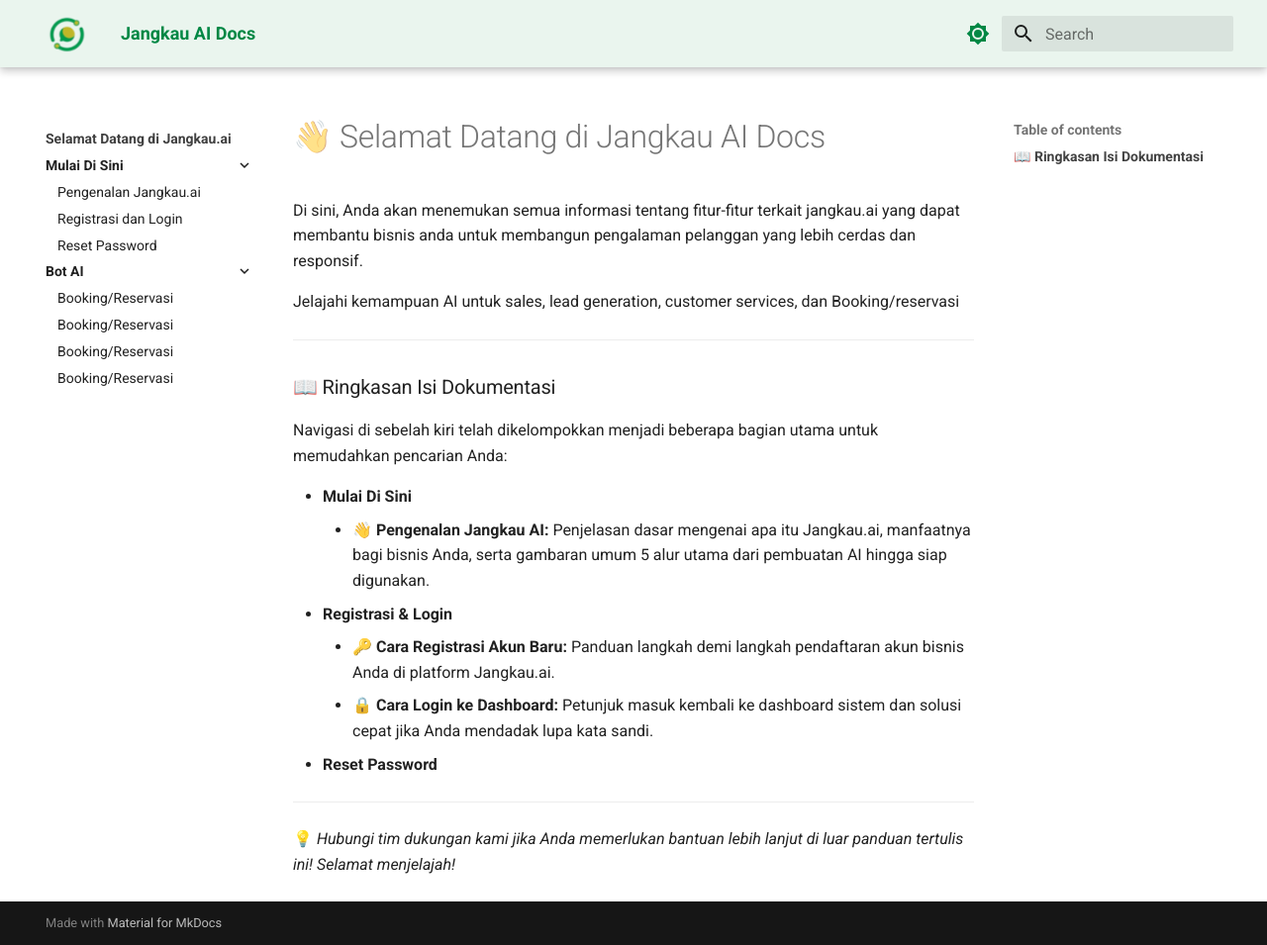
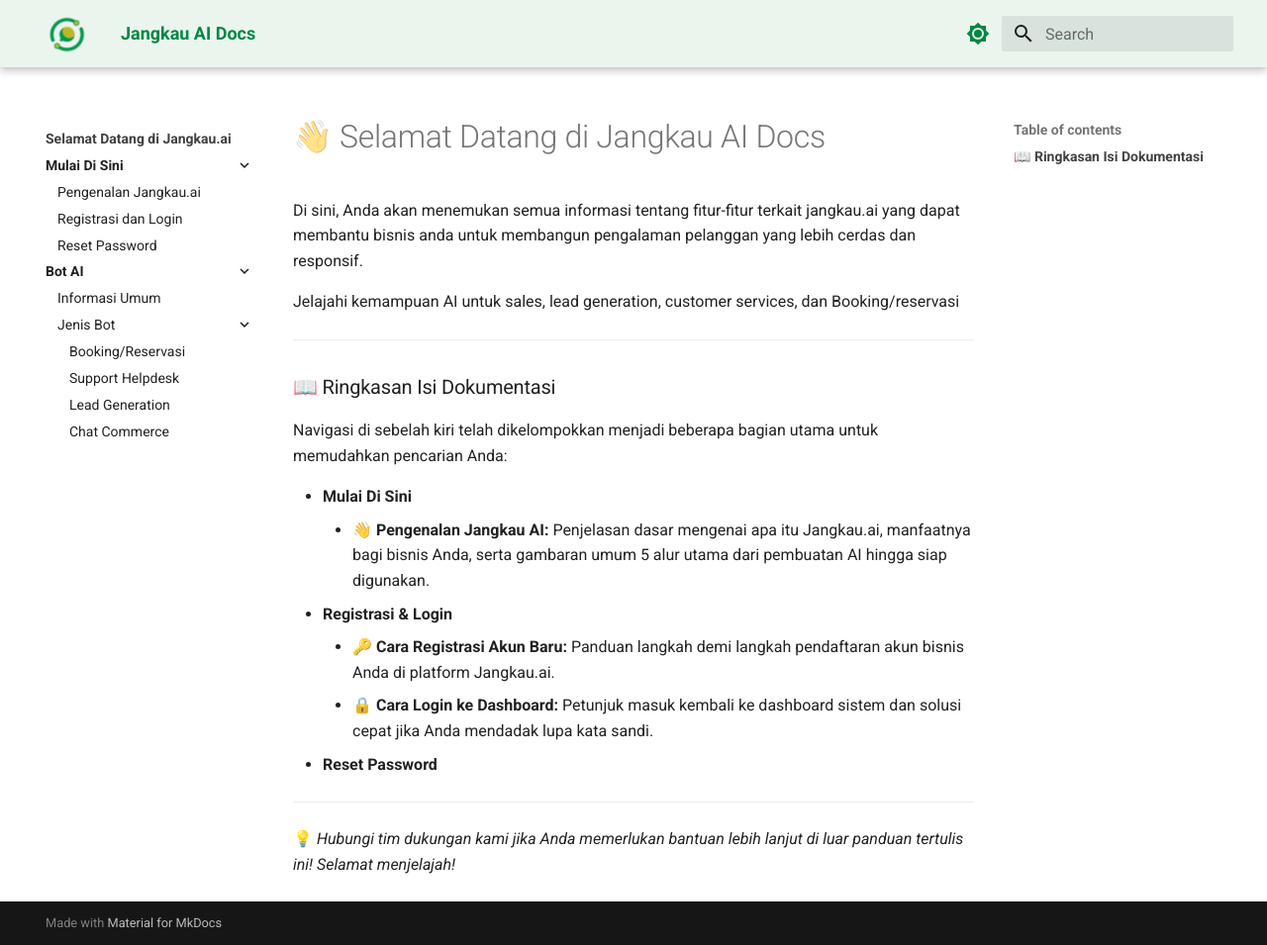
Before and after one commit to dedeaditiaa-oss/Docs-Jangkau-AI-Team, an MkDocs documentation site: the page built from docs/index.md, in a window 1280 px wide and 955 px high. Shown: the whole window at 99% size. Built offline with MkDocs 1.6.1 and Material for MkDocs 9.7.7, drawn with Linux system fonts in a browser that asks for light colours.

Commit message:
Update 280520261612

```diff
--- a/mkdocs.yml
+++ b/mkdocs.yml
@@ -31,7 +31,10 @@ nav:
       - Registrasi dan Login: registrasi-dan-login.md
       - Reset Password: reset-password.md
   - Bot AI :
-      - Booking/Reservasi : kosongan.md
-      - Support Helpdesk : kosongan.md
-      - Lead Generation : kosongan.md
-      - Chat Commerce : kosongan.md
+      - Informasi Umum : umum.md
+      # - Informasi Website : website.md
+      - Jenis Bot :
+          - Booking/Reservasi : booking.md
+          - Support Helpdesk : support.md
+          - Lead Generation : lead.md
+          - Chat Commerce : chat.md
```
Also changed, not shown: docs/umum.md (added, +78 -0 lines), docs/assets/lead-1.png (added), docs/assets/umum-1.png (added), docs/assets/umum-2.png (added), docs/assets/umum-3.png (added), docs/booking.md (added), docs/chat.md (added), docs/kosongan.md (deleted), docs/lead.md (added), docs/support.md (added), docs/website.md (added).
